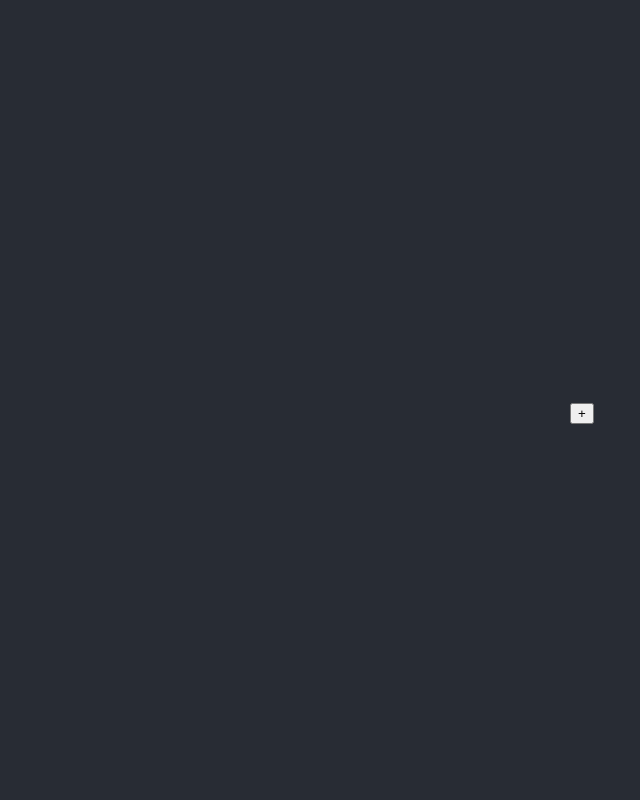
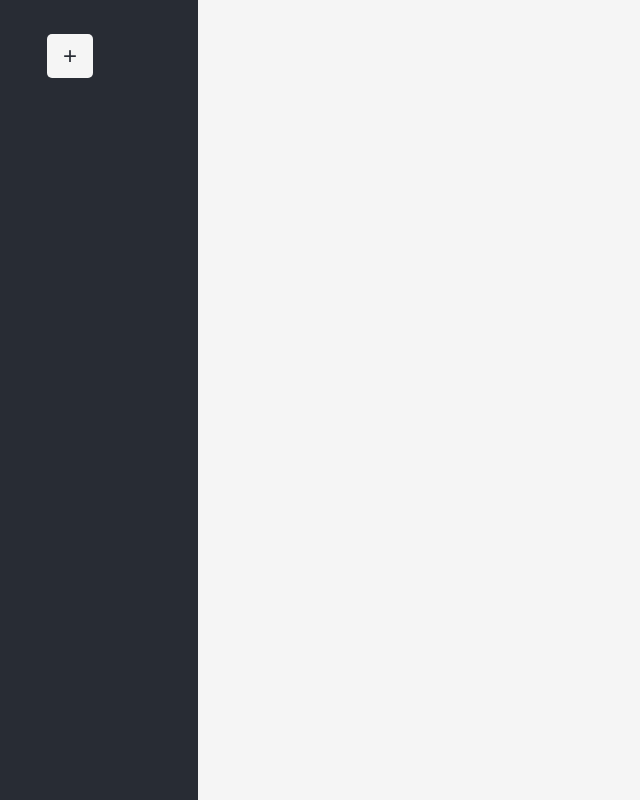
Before and after one commit to sp8783/react-memo-app, a React (Create React App) app: page / in a window 1280 px wide. Shown: the whole page, without its empty margins (58-698 px from the left). Built offline with nearby package versions, Linux system fonts and the light colour scheme.

Commit message:
Refactor design and layout for MemoApp

```diff
--- a/src/AddForm.js
+++ b/src/AddForm.js
@@ -24,10 +24,12 @@ export default function AddForm({ lastMemoId, onAddMemo, onCancel }) {
         onChange={handleContentChange}
         placeholder="Content"
       />
-      <button type="submit">Add</button>
-      <button type="button" onClick={onCancel}>
-        Cancel
-      </button>
+      <div>
+        <button type="submit">Add</button>
+        <button type="button" onClick={onCancel}>
+          Cancel
+        </button>
+      </div>
     </form>
   );
 }
--- a/src/App.css
+++ b/src/App.css
@@ -1,38 +1,69 @@
 .App {
-  text-align: center;
-}
-
-.App-logo {
-  height: 40vmin;
-  pointer-events: none;
-}
-
-@media (prefers-reduced-motion: no-preference) {
-  .App-logo {
-    animation: App-logo-spin infinite 20s linear;
-  }
+  display: flex;
+  height: 100vh;
 }
 
 .App-header {
   background-color: #282c34;
   min-height: 100vh;
+  width: 20%;
   display: flex;
   flex-direction: column;
   align-items: center;
-  justify-content: center;
-  font-size: calc(10px + 2vmin);
-  color: white;
+  font-size: 1.5em;
+  color: #f5f5f5;
 }
 
-.App-link {
-  color: #61dafb;
+.App-main {
+  flex-grow: 1;
+  display: flex;
+  flex-direction: column;
+  padding: 20px;
+  background-color: #f5f5f5;
+  font-size: 1em;
+  overflow-y: auto;
 }
 
-@keyframes App-logo-spin {
-  from {
-    transform: rotate(0deg);
-  }
-  to {
-    transform: rotate(360deg);
-  }
+button {
+  background-color: #282c34;
+  color: #f5f5f5;
+  border: none;
+  padding: 10px 20px;
+  cursor: pointer;
+  border-radius: 5px;
+  font-size: inherit;
+  margin: 10px 10px;
 }
+
+button.plus {
+  background-color: #f5f5f5;
+  color: #282c34;
+  padding: 8px 16px;
+}
+
+form {
+  display: flex;
+  flex-direction: column;
+  gap: 10px;
+  max-width: 600px;
+  width: 100%;
+  margin: 0;
+  padding: 20px;
+  border-radius: 8px;
+  font-size: inherit;
+
+}
+
+input,
+textarea {
+  width: 100%;
+  padding: 10px;
+  border: 1px solid #ddd;
+  border-radius: 5px;
+  outline: none;
+}
+
+textarea {
+  min-height: 100px;
+  resize: vertical;
+}
--- a/src/App.js
+++ b/src/App.js
@@ -51,7 +51,9 @@ function App() {
     <div className="App">
       <div className="App-header">
         <MemoList memos={memos} onSelectMemo={handleSelectMemo} />
-        <button onClick={() => setMode("add")}>+</button>
+        <button className="plus" onClick={() => setMode("add")}>
+          +
+        </button>
       </div>
       <div className="App-main">
         {mode === "view" && activeMemo && (
--- a/src/EditForm.js
+++ b/src/EditForm.js
@@ -21,10 +21,12 @@ export default function EditForm({ activeMemo, onEditMemo, onCancel }) {
         onChange={handleContentChange}
         placeholder="Content"
       />
-      <button type="submit">Edit</button>
-      <button type="button" onClick={onCancel}>
-        Cancel
-      </button>
+      <div>
+        <button type="submit">Edit</button>
+        <button type="button" onClick={onCancel}>
+          Cancel
+        </button>
+      </div>
     </form>
   );
 }
```
